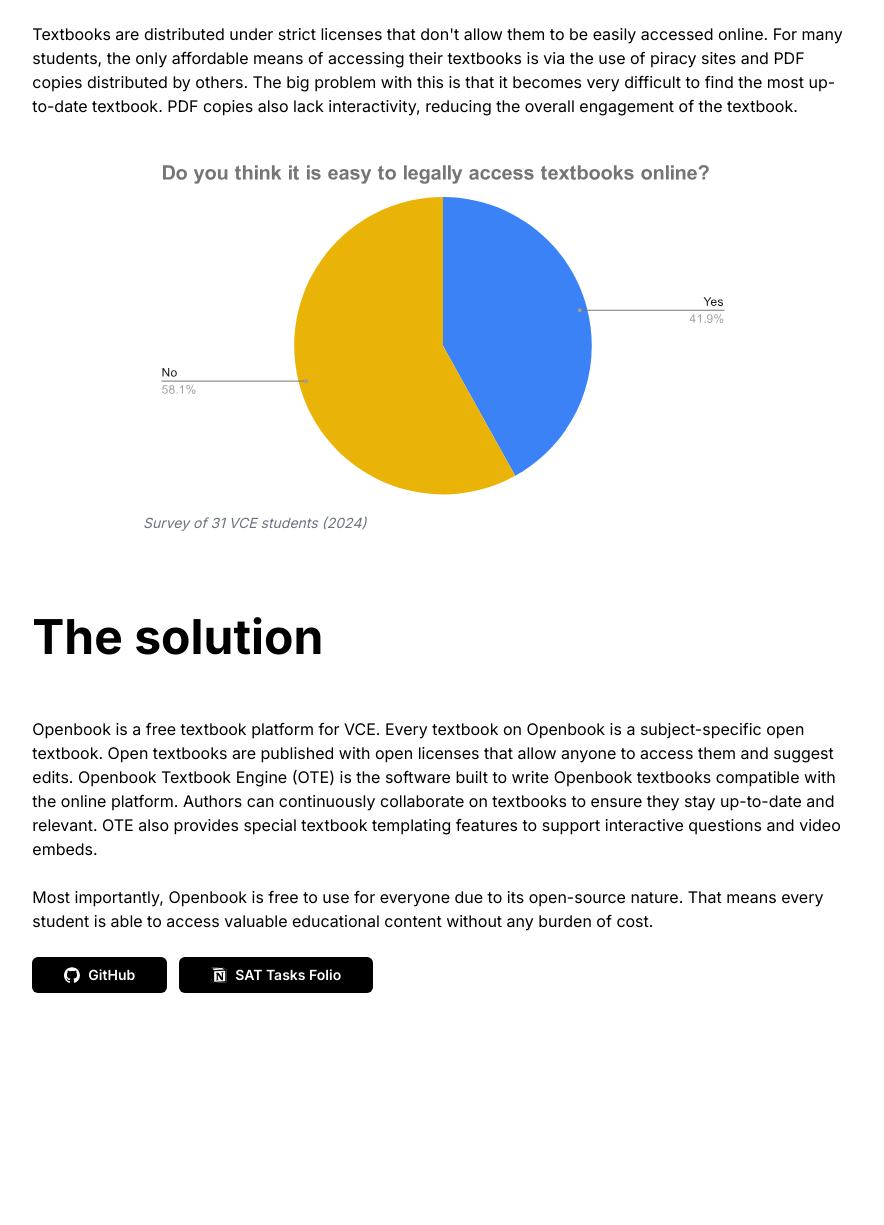
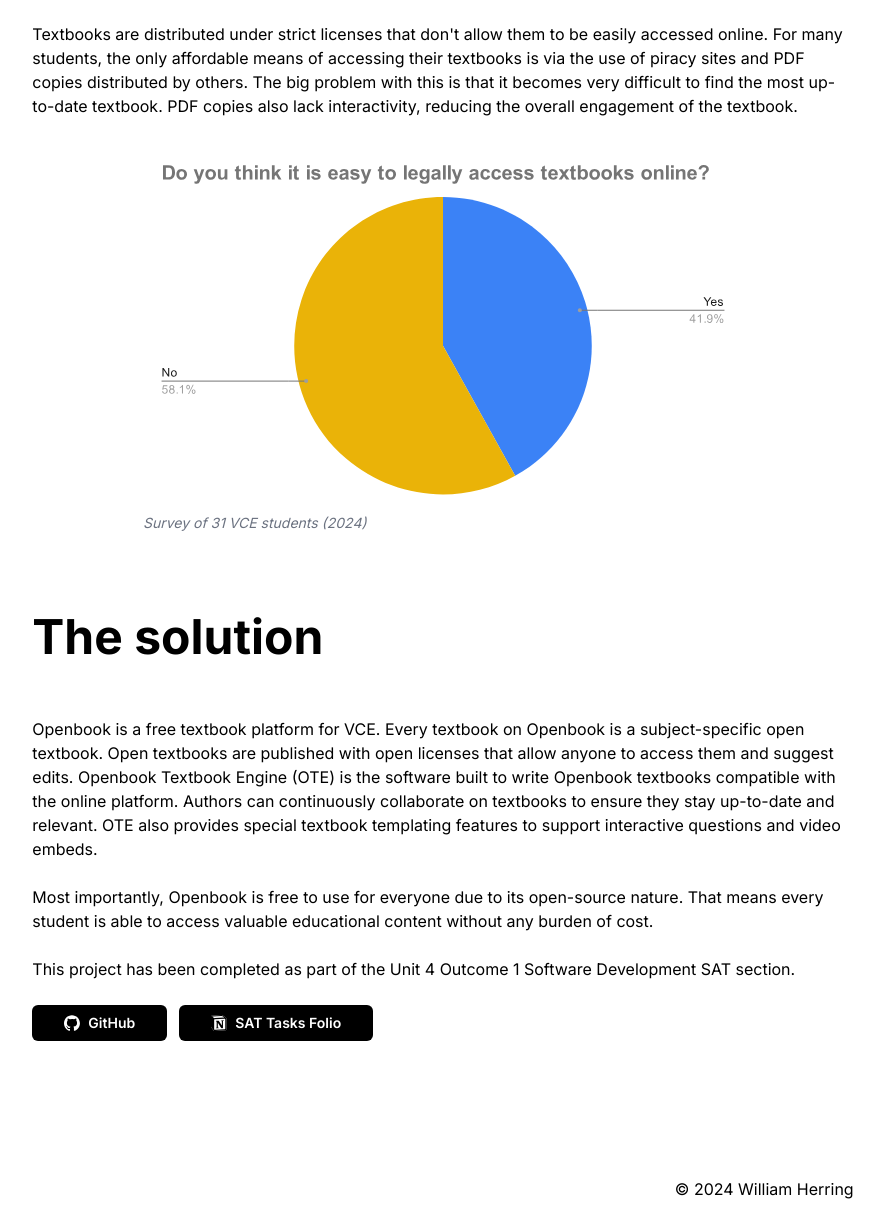
Before and after one commit to william-herring/openbook, a Flask app: page / in a window 1280 px wide. Shown: the part 1026-2251 px from the top of the page, without its empty margins (197-1081 px from the left). Before the commit the page ends 2019 px from the top, so only its background shows below. Run offline with Flask 3, Linux system fonts and the light colour scheme; style sheets or scripts are compiled from the project's sources.

Commit message:
Added copyright

```diff
--- a/templates/index.html
+++ b/templates/index.html
@@ -20,7 +20,7 @@
         <a href="#about" class="animate-bounce flex items-center justify-center space-x-2 font-medium text-xl"><svg width="24px" height="24px" stroke-width="2.04" viewBox="0 0 24 24" fill="none" xmlns="http://www.w3.org/2000/svg" color="#000000"><path d="M6 9L12 15L18 9" stroke="#000000" stroke-width="2.04" stroke-linecap="round" stroke-linejoin="round"></path></svg><p>Read more</p></a>
     </div>
     <div class="flex flex-col w-screen min-h-screen items-center justify-center p-6" id="about">
-        <div class="w-2/3">
+        <div class="relative w-2/3">
             <h1 class="font-bold text-5xl mb-14">The issue</h1>
             <p>In Australia, <a class="font-semibold text-blue-800" href="https://www.thesmithfamily.com.au/media/centre/releases/2023/nine-in-ten-families-surveyed-worried-they-will-struggle-to-afford-school-essentials">87% of parents and carers are worried about being able to buy school materials and another 40% think their children will miss out on school supplies.</a>
                 Australian children are being burdened by cost-of-living pressures, and it's denying them their right to a quality education. Most textbooks cost almost $100, and for VCE students who really
@@ -45,8 +45,10 @@
                 <br><br>
                 Most importantly, Openbook is free to use for everyone due to its open-source nature. That means every student
                 is able to access valuable educational content without any burden of cost.
+                <br><br>
+                This project has been completed as part of the Unit 4 Outcome 1 Software Development SAT section.
             </p>
-            <div class="flex space-x-3 mt-6">
+            <div class="flex space-x-3 mt-6 mb-40">
                 <a href="https://github.com/william-herring/openbook" target="_blank" class="flex w-max space-x-2 items-center justify-center rounded-md px-8 py-2 bg-black text-white text-sm font-semibold hover:opacity-90">
                     <svg xmlns="http://www.w3.org/2000/svg" width="16" height="16" viewBox="0 0 98 96"><path fill-rule="evenodd" clip-rule="evenodd" d="M48.854 0C21.839 0 0 22 0 49.217c0 21.756 13.993 40.172 33.405 46.69 2.427.49 3.316-1.059 3.316-2.362 0-1.141-.08-5.052-.08-9.127-13.59 2.934-16.42-5.867-16.42-5.867-2.184-5.704-5.42-7.17-5.42-7.17-4.448-3.015.324-3.015.324-3.015 4.934.326 7.523 5.052 7.523 5.052 4.367 7.496 11.404 5.378 14.235 4.074.404-3.178 1.699-5.378 3.074-6.6-10.839-1.141-22.243-5.378-22.243-24.283 0-5.378 1.94-9.778 5.014-13.2-.485-1.222-2.184-6.275.486-13.038 0 0 4.125-1.304 13.426 5.052a46.97 46.97 0 0 1 12.214-1.63c4.125 0 8.33.571 12.213 1.63 9.302-6.356 13.427-5.052 13.427-5.052 2.67 6.763.97 11.816.485 13.038 3.155 3.422 5.015 7.822 5.015 13.2 0 18.905-11.404 23.06-22.324 24.283 1.78 1.548 3.316 4.481 3.316 9.126 0 6.6-.08 11.897-.08 13.526 0 1.304.89 2.853 3.316 2.364 19.412-6.52 33.405-24.935 33.405-46.691C97.707 22 75.788 0 48.854 0z" fill="#fff"/></svg>
                     <p>GitHub</p>
@@ -59,6 +61,7 @@
                     <p>SAT Tasks Folio</p>
                 </a>
             </div>
+            <p class="absolute bottom-0 right-0">© 2024 William Herring</p>
         </div>
     </div>
 </body>
```
